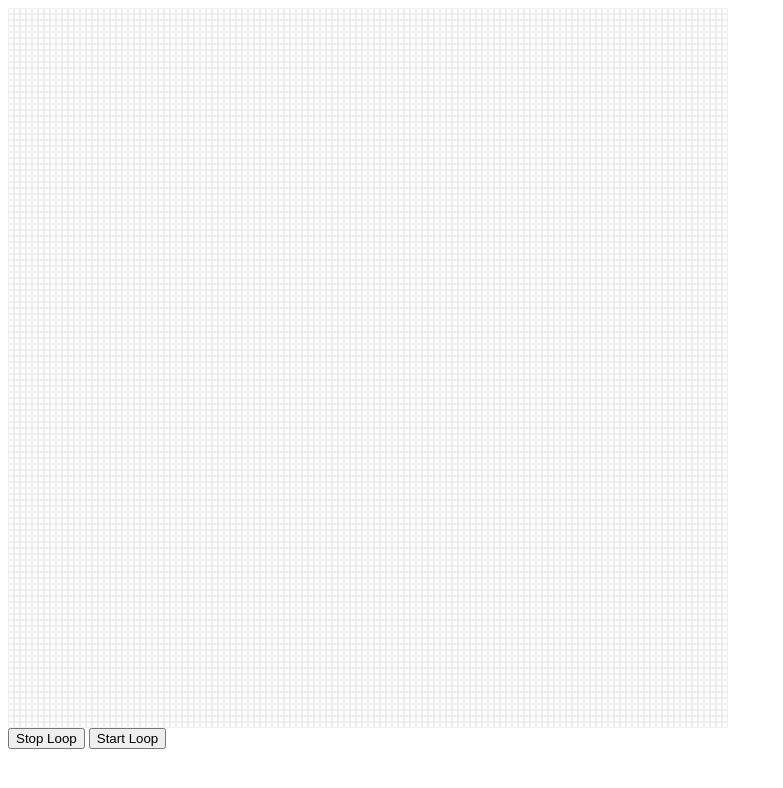
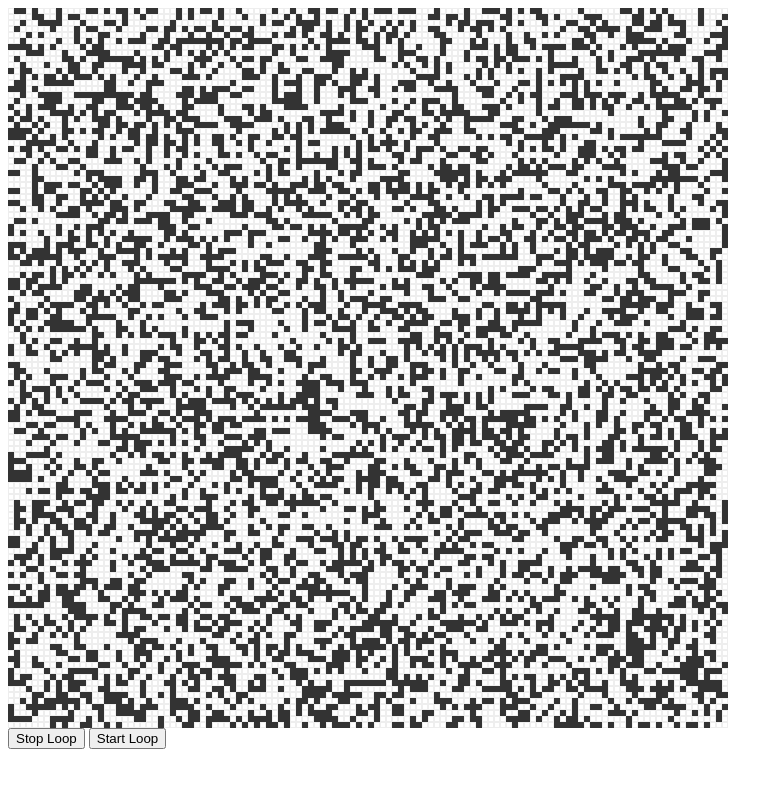
Before and after one commit to Paul-Hebert/life, a plain HTML site: page index.html in a window 1280 px wide. Shown: the whole page, without its empty margins (0-783 px from the left). Drawn offline with Linux system fonts and the light colour scheme.

Commit message:
Terminology change: dot -> cell

```diff
--- a/assets/js/main.js
+++ b/assets/js/main.js
@@ -10,7 +10,7 @@ var life = {
     gridData: [],
     gridHtml: "",
 
-    startingPopulation: 1,
+    startingPopulation: .6,
     width:120,
     height:120,
 
@@ -32,7 +32,7 @@ var life = {
             var row = [];
 
             for(var x = 0; x < life.width; x++){
-                row.push(life.buildDot());
+                row.push(life.buildcell());
             }
 
             life.gridData.push(row);
@@ -52,7 +52,7 @@ var life = {
             for(var x = 0; x < life.width; x++){
                 var liveClass = life.gridData[y][x] ? "alive" : "";
 
-                row += "<span class='dot " + liveClass + "' data-x='" + x + "' data-y='" + y + "'></span>";
+                row += "<span class='cell " + liveClass + "' data-x='" + x + "' data-y='" + y + "'></span>";
             }
 
             row += "</div>";
@@ -63,8 +63,8 @@ var life = {
         life.devDebug(life.gridHtml);
     },
 
-    buildDot(){
-        life.devDebug('life.buildDot');
+    buildcell(){
+        life.devDebug('life.buildcell');
 
         return Math.random() > life.startingPopulation;
     },
@@ -132,10 +132,10 @@ var life = {
 
         document.getElementById('grid').innerHTML = life.gridHtml;
 
-        document.querySelectorAll('.dot').forEach(function(dot){
-            dot.addEventListener('click', function() {
-                var x = dot.getAttribute('data-x');
-                var y = dot.getAttribute('data-y');
+        document.querySelectorAll('.cell').forEach(function(cell){
+            cell.addEventListener('click', function() {
+                var x = cell.getAttribute('data-x');
+                var y = cell.getAttribute('data-y');
 
                 console.log(life.gridData[y][x])
 
--- a/index.html
+++ b/index.html
@@ -8,14 +8,14 @@
         </title>
 
         <style type="text/css">
-            .dot{
+            .cell{
                 width:4px;
                 height:4px;
                 border:1px solid #eee;
                 display:inline-block;
             }
 
-            .dot.alive{
+            .cell.alive{
                 background:#333;
                 border-color:#333;
             }
```
